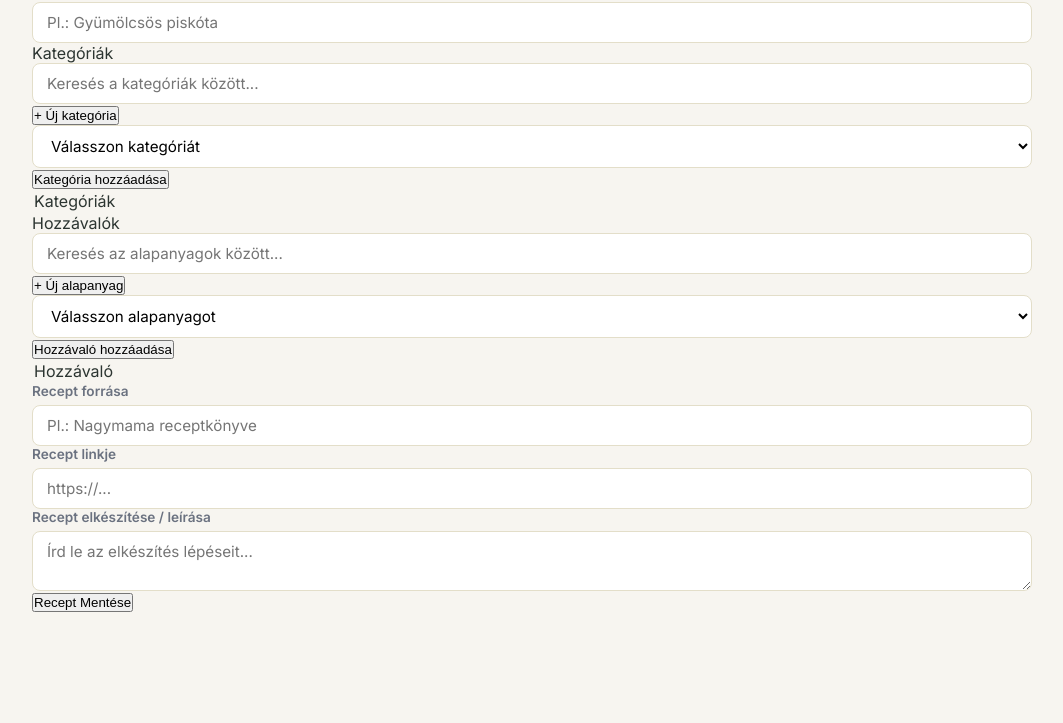
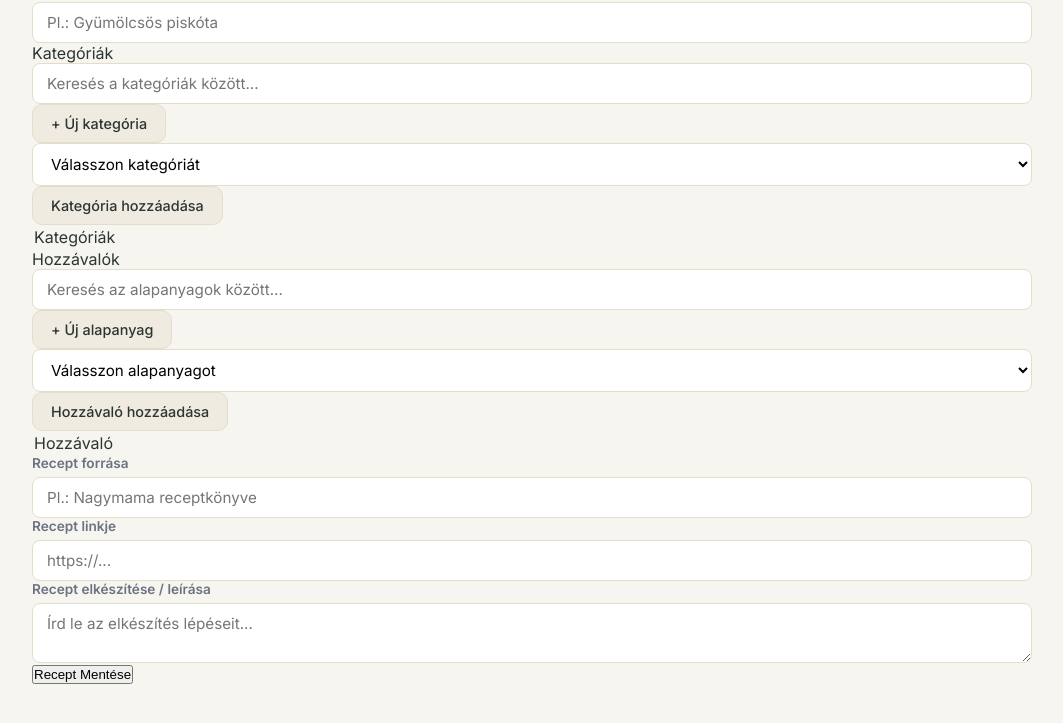
Before and after one commit to stamie/vegareceptlapozo, a plain HTML site: page feltoltes.html in a window 1280 px wide. Shown: the part 215-938 px from the top of the page, without its empty margins (108-1171 px from the left). Before the commit the page ends 867 px from the top, so only its background shows below. Drawn offline with Linux system fonts and the light colour scheme; no server answers.

Commit message:
Changes to be committed: 	modified:   css/style-new.css 	modified:   feltoltes.html

```diff
--- a/css/style-new.css
+++ b/css/style-new.css
@@ -358,3 +358,29 @@ textarea:focus {
 .btn-new-recipe:active {
     transform: scale(0.98);
 }
+.btn-secondary {
+    background-color: var(--subtle-bg);
+    border: 1px solid var(--border-color);
+    color: var(--text-color);
+    padding: 10px 18px;
+    border-radius: 10px;
+    font-size: 0.9rem;
+    font-weight: 500;
+    font-family: inherit;
+    cursor: pointer;
+    text-decoration: none;
+    display: inline-flex;
+    align-items: center;
+    justify-content: center;
+    gap: 8px;
+    transition: all 0.2s ease;
+}
+
+.btn-secondary:hover {
+    background-color: #e3dec9; /* Enyhén sötétebb meleg árnyalat hover állapotra */
+    color: var(--text-color);
+}
+
+.btn-secondary:active {
+    transform: scale(0.98);
+}
```
Also changed, not shown: feltoltes.html (+0 -3 lines).
